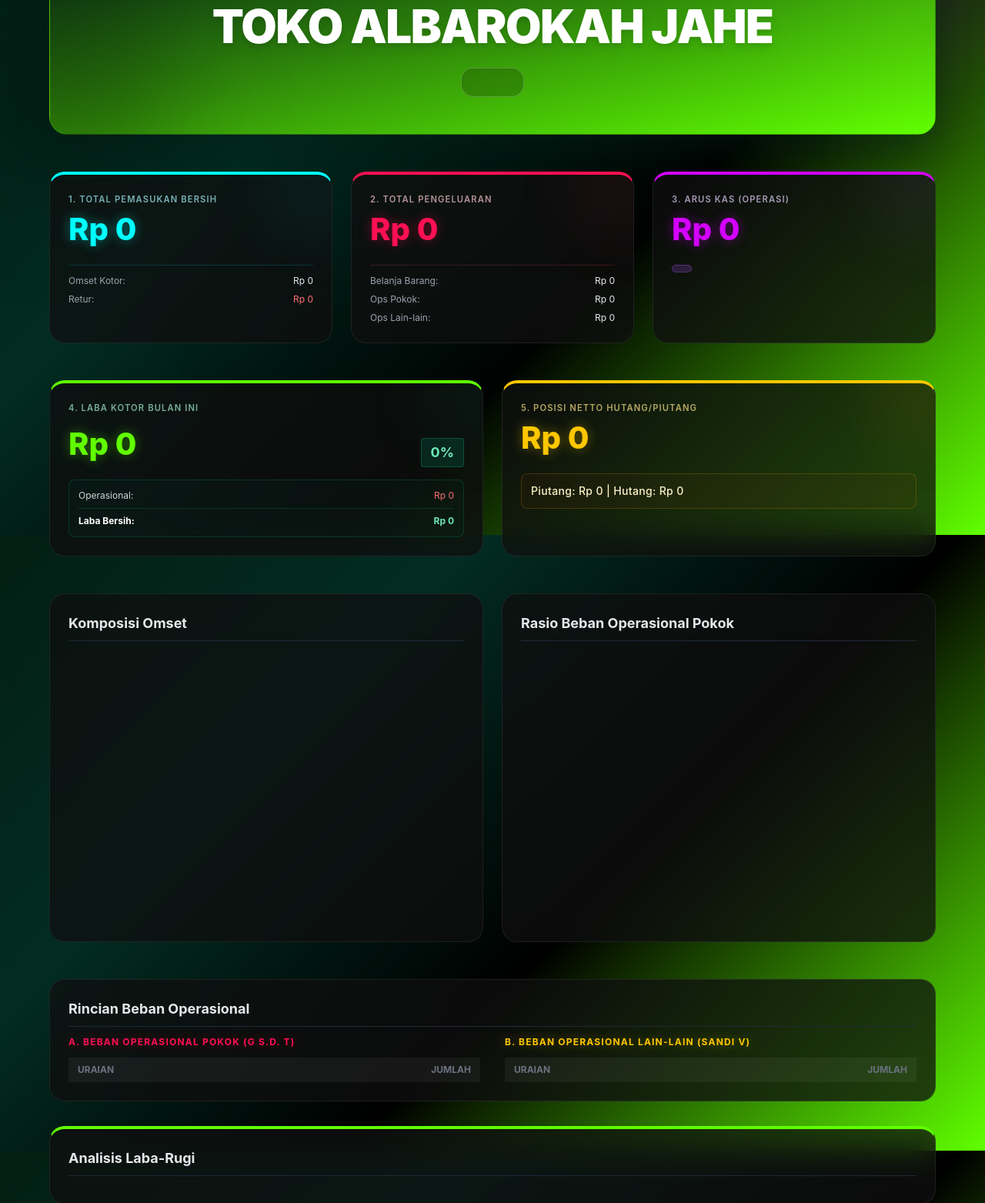
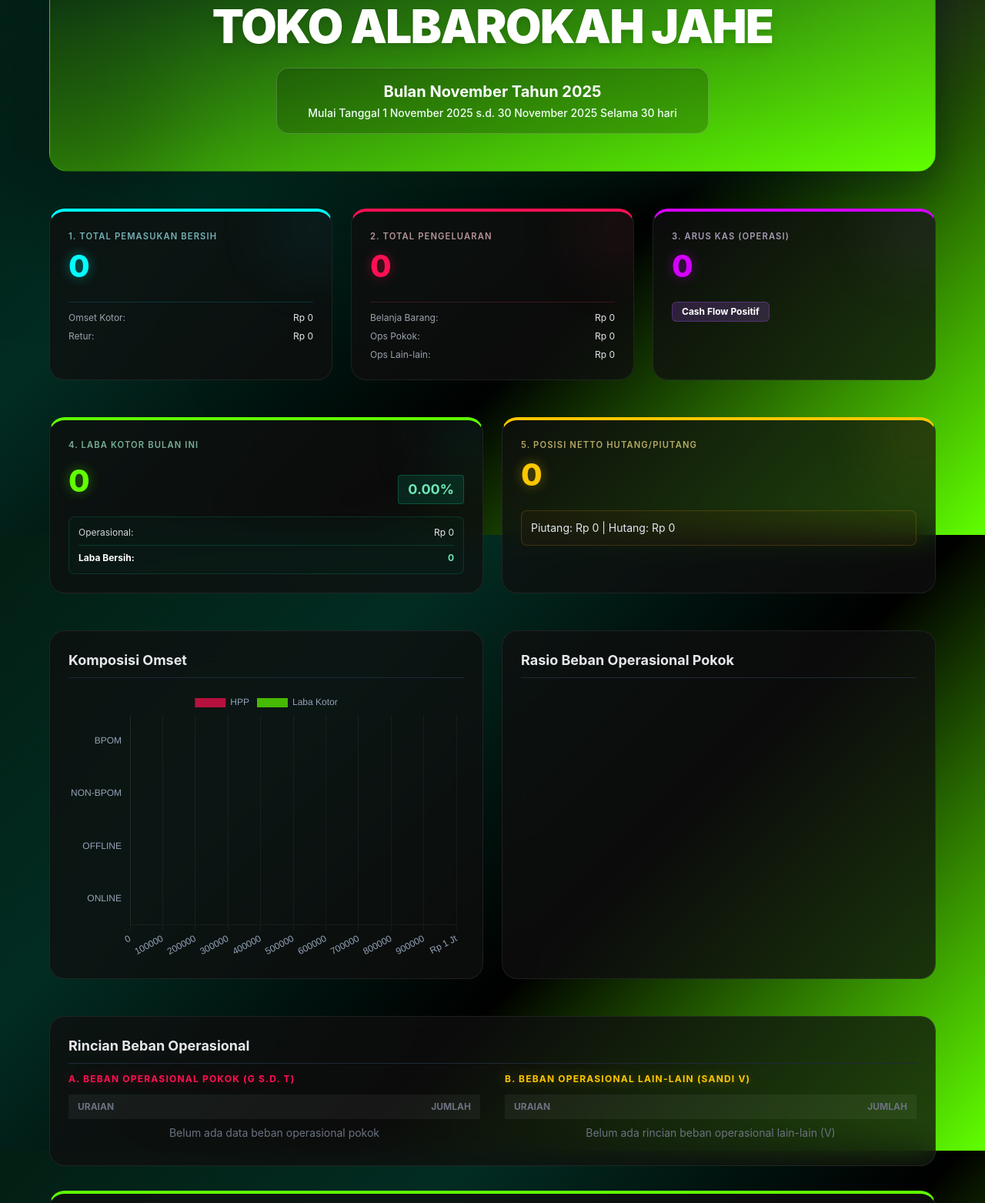
Before and after one commit to dukunexcel/PPTJahe, a plain HTML site: page index.html in a window 1280 px wide. Shown: the part 105-1668 px from the top of the page at 77% size. Drawn offline with nearby package versions, Linux system fonts and the light colour scheme.

Commit message:
index fix.html

```diff
--- a/index.html
+++ b/index.html
@@ -120,7 +120,7 @@
                 <div class="flex items-center justify-center space-x-4 mb-3">
                     <div class="h-px w-12 bg-white/40"></div>
                     <h2 class="text-xs font-bold tracking-[0.3em] uppercase text-green-100 drop-shadow-sm">
-                        LAPORAN PEMASUKAN DAN PENGELUARAN
+                        Financial Dashboard
                     </h2>
                     <div class="h-px w-12 bg-white/40"></div>
                 </div>
@@ -226,7 +226,7 @@
                 <p class="kpi-label text-amber-200">5. POSISI NETTO HUTANG/PIUTANG</p>
                 <span class="kpi-value text-yellow-neon" id="posisiNetto">Rp 0</span>
                 <div class="mt-4 p-3 rounded-lg bg-amber-900/10 border border-amber-500/20 text-sm">
-                     <p class="text-amber-100 font-medium tracking-wide" id="hutangPiutangAnalisis">Piutang: Rp 0 | Hutang: Rp 0</p>
+                     <p id="hutangPiutangAnalisis">Piutang: Rp 0 | Hutang: Rp 0</p>
                 </div>
             </div>
         </div>
@@ -313,46 +313,6 @@
     Chart.defaults.color = '#94a3b8';
     Chart.defaults.borderColor = 'rgba(255, 255, 255, 0.05)';
 
-// --- SCRIPT LOGIKA TANGGAL (DIPERBARUI DARI KOLOM APPSHEET) ---
-    const paramBulan = params.get('bulan_nama');
-    const paramTahun = params.get('tahun_angka');
-
-    // Parameter Baru dari Kolom DateTime AppSheet
-    // Menggunakan 'decodeURIComponent' untuk memastikan spasi terbaca (misal: "1 November 2025")
-    const paramStartText = params.get('start_date_text') ? decodeURIComponent(params.get('start_date_text')) : null;
-    const paramEndText   = params.get('end_date_text') ? decodeURIComponent(params.get('end_date_text')) : null;
-    const paramDurasi    = getNumericValue('durasi_hari');
-
-    // Variabel Tampilan
-    let displayBulan, displayTahun, displayRange;
-
-    if (paramBulan && paramTahun && paramStartText && paramEndText) {
-        // SKENARIO UTAMA: Data lengkap dari AppSheet
-        displayBulan = paramBulan;
-        displayTahun = paramTahun;
-
-        // Format: "Mulai Tanggal 1 November 2025 s.d. 30 November 2025 Selama 30 hari"
-        displayRange = `Mulai Tanggal ${paramStartText} s.d. ${paramEndText} Selama ${paramDurasi} hari`;
-
-    } else {
-        // SKENARIO FALLBACK (Jika dibuka tanpa parameter URL)
-        // Default: Mundur 1 bulan dari hari ini
-        const today = new Date();
-        today.setMonth(today.getMonth() - 1);
-
-        const months = ["Januari", "Februari", "Maret", "April", "Mei", "Juni", "Juli", "Agustus", "September", "Oktober", "November", "Desember"];
-        displayBulan = months[today.getMonth()];
-        displayTahun = today.getFullYear();
-
-        const lastDay = new Date(displayTahun, today.getMonth() + 1, 0).getDate();
-        displayRange = `Mulai Tanggal 1 ${displayBulan} ${displayTahun} s.d. ${lastDay} ${displayBulan} ${displayTahun} Selama ${lastDay} hari`;
-    }
-
-    // Render ke Elemen HTML
-    document.getElementById('headerMonthYear').innerText = `Bulan ${displayBulan} Tahun ${displayTahun}`;
-    document.getElementById('headerDateRange').innerText = displayRange;
-
-
     // --- FUNGSI PENGOLAHAN DATA ---
     const params = new URLSearchParams(window.location.search);
 
@@ -363,6 +323,8 @@
         }
 
         if (urlValue) {
+            // Hapus karakter non-digit selain titik dan minus. Ini akan membersihkan string
+            // seperti '26penjualan_kotor=243639916' menjadi '26' jika dibaca untuk 'durasi_hari'.
             let cleaned = String(urlValue).replace(/[^0-9.-]/g, '');
             let parsed = Number(cleaned);
             return isNaN(parsed) ? fallbackValue : parsed;
@@ -371,7 +333,6 @@
     }
 
     function getBebanRincian() {
-        // Mengambil rincian Beban Pokok (G-T)
         const jsonString = params.get('beban_rincian');
         if (jsonString) {
             try { return JSON.parse(decodeURIComponent(jsonString)); }
@@ -380,7 +341,6 @@
         return [];
     }
 
-    // FUNGSI BARU DENGAN PERBAIKAN TRAILING COMMA
     function getRincianOpsLainV() {
         const jsonString = params.get('rincian_ops_lain_v');
         if (jsonString) {
@@ -404,7 +364,6 @@
         return [];
     }
 
-
     const DATA = {
         // --- KPI UTAMA ---
         totalPenjualanKotor: getNumericValue('penjualan_kotor'),
@@ -423,7 +382,7 @@
         totalPiutang: getNumericValue('total_piutang'),
         totalHutang: getNumericValue('total_hutang'),
 
-        // --- DATA RINCIAN ---
+        // --- DATA RINCIAN CHART ---
         hppBpom: getNumericValue('hpp_bpom'),
         labaBpom: getNumericValue('laba_bpom'),
         omsetBpom: getNumericValue('omset_bpom'),
@@ -437,9 +396,43 @@
         labaOnline: getNumericValue('laba_online'),
         omsetOnline: getNumericValue('hpp_online') + getNumericValue('laba_online'),
 
-        bebanRincian: getBebanRincian(), // Rincian G-T
-        rincianOpsLainV: getRincianOpsLainV(), // Rincian V (BARU)
+        bebanRincian: getBebanRincian(),
+        rincianOpsLainV: getRincianOpsLainV(),
     };
+
+    // --- SCRIPT LOGIKA TANGGAL (UPDATE DARI KOLOM APPSHEET) ---
+    const paramBulan = params.get('bulan_nama');
+    const paramTahun = params.get('tahun_angka');
+
+    // Menggunakan 'decodeURIComponent' untuk memastikan spasi terbaca (misal: "1 November 2025")
+    const paramStartText = params.get('start_date_text') ? decodeURIComponent(params.get('start_date_text')) : null;
+    const paramEndText   = params.get('end_date_text') ? decodeURIComponent(params.get('end_date_text')) : null;
+    const paramDurasi    = getNumericValue('durasi_hari');
+
+    let displayBulan, displayTahun, displayRange;
+
+    if (paramBulan && paramTahun && paramStartText && paramEndText) {
+        // SKENARIO UTAMA: Data lengkap dari AppSheet
+        displayBulan = paramBulan;
+        displayTahun = paramTahun;
+        displayRange = `Mulai Tanggal ${paramStartText} s.d. ${paramEndText} Selama ${paramDurasi} hari`;
+
+    } else {
+        // SKENARIO FALLBACK (Jika dibuka tanpa parameter URL)
+        const today = new Date();
+        today.setMonth(today.getMonth() - 1);
+
+        const months = ["Januari", "Februari", "Maret", "April", "Mei", "Juni", "Juli", "Agustus", "September", "Oktober", "November", "Desember"];
+        displayBulan = months[today.getMonth()] || "Bulan Tidak Dikenal";
+        displayTahun = today.getFullYear();
+
+        const lastDay = new Date(displayTahun, today.getMonth() + 1, 0).getDate();
+        displayRange = `Mulai Tanggal 1 ${displayBulan} ${displayTahun} s.d. ${lastDay} ${displayBulan} ${displayTahun} Selama ${lastDay} hari`;
+    }
+
+    // Render ke Elemen HTML
+    document.getElementById('headerMonthYear').innerText = `Bulan ${displayBulan} Tahun ${displayTahun}`;
+    document.getElementById('headerDateRange').innerText = displayRange;
 
     // --- HELPER FORMATTING ---
     function formatRupiah(angka) {
@@ -452,7 +445,6 @@
         if (isCost && num > 0) num = -num;
         let formatted = 'Rp ' + formatRupiah(Math.abs(num));
 
-        // Menggunakan kelas neon yang sesuai dengan palet baru
         const colorClass = num < 0 ? "text-red-neon font-medium" : "text-gray-200";
         const sign = num < 0 ? `(${formatted})` : formatted;
 
@@ -663,7 +655,7 @@
 
     // --- RENDER TABEL RINCIAN BEBAN LAIN-LAIN (SISI KANAN V) ---
     const bebanLainBody = document.getElementById('bebanRincianLainBody');
-    const rincianOpsLainV = DATA.rincianOpsLainV; // Ambil data rincian V yang baru
+    const rincianOpsLainV = DATA.rincianOpsLainV;
 
     let totalOpsLainDihitung = 0;
     let listRincianHTML = '';
@@ -671,7 +663,6 @@
     if (rincianOpsLainV.length === 0) {
         bebanLainBody.innerHTML = `<tr><td colspan="2" class="px-3 py-2 text-center text-gray-500">Belum ada rincian beban operasional lain-lain (V)</td></tr>`;
     } else {
-        // 1. Render Rincian dari array V
         rincianOpsLainV.forEach(item => {
             totalOpsLainDihitung += item.jumlah;
             listRincianHTML += `
@@ -682,7 +673,6 @@
             `;
         });
 
-        // 2. Gabungkan Rincian dan Total
         bebanLainBody.innerHTML = listRincianHTML;
         bebanLainBody.innerHTML += `
             <tr class="bg-white/5 font-bold border-t border-white/10">
```
